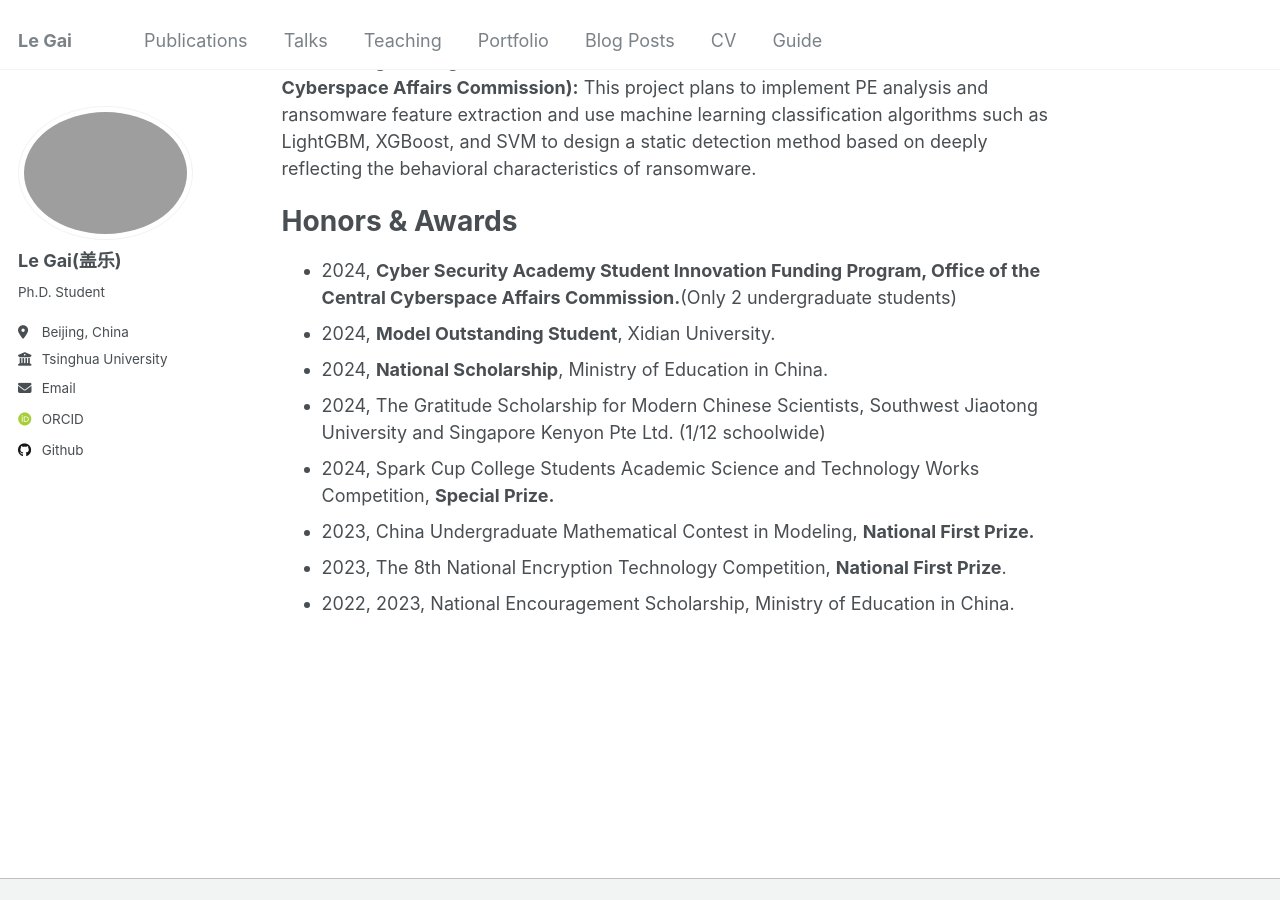
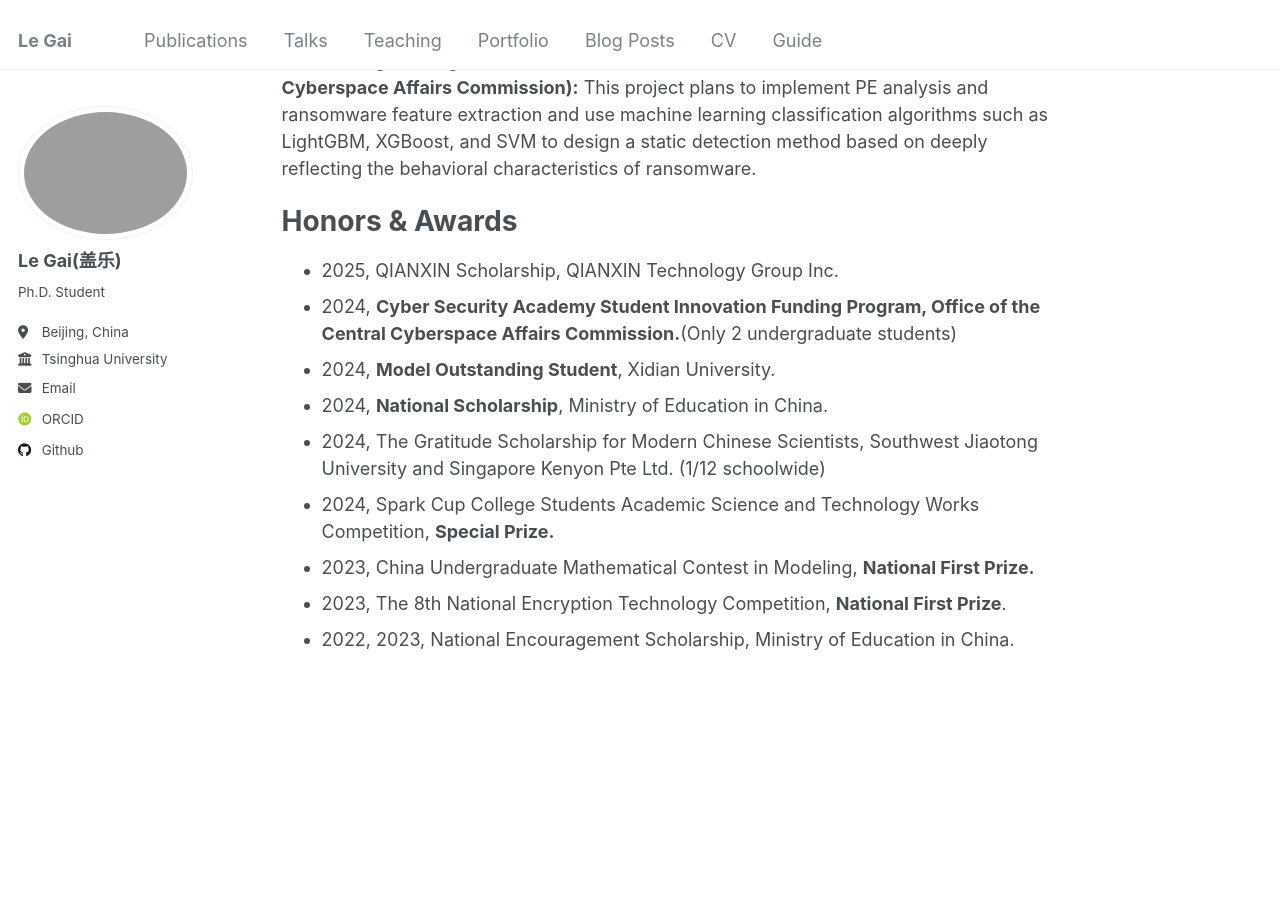
Before and after one commit to LeGai325/LeGai325.github.io, a Jekyll site: the page built from _pages/about.md, in a window 1280 px wide and 900 px high, scrolled down 2325 px. Built offline with Jekyll 4.4.1, drawn with Linux system fonts in a browser that asks for light colours; some web fonts are replaced.

Commit message:
Update about.md

```diff
--- a/_pages/about.md
+++ b/_pages/about.md
@@ -71,11 +71,12 @@ Fast Calculation of National Commercial Cryptographic Algorithm Based on RISC-V
 
 # Honors & Awards
 
+- 2025, QIANXIN Scholarship, QIANXIN Technology Group Inc.
 - 2024, **Cyber Security Academy Student Innovation Funding Program, Office of the Central Cyberspace Affairs Commission.**(Only 2 undergraduate students)
 - 2024, **Model Outstanding Student**, Xidian University.
 - 2024, **National Scholarship**, Ministry of Education in China.
 - 2024, The Gratitude Scholarship for Modern Chinese Scientists, Southwest Jiaotong University and Singapore Kenyon Pte Ltd. (1/12 schoolwide)
-- 2024,  Spark Cup College Students Academic Science and Technology Works Competition, **Special Prize.**
+- 2024, Spark Cup College Students Academic Science and Technology Works Competition, **Special Prize.**
 - 2023, China Undergraduate Mathematical Contest in Modeling, **National First Prize.**
 - 2023, The 8th National Encryption Technology Competition, **National First Prize**.
 - 2022, 2023, National Encouragement Scholarship, Ministry of Education in China.
```
